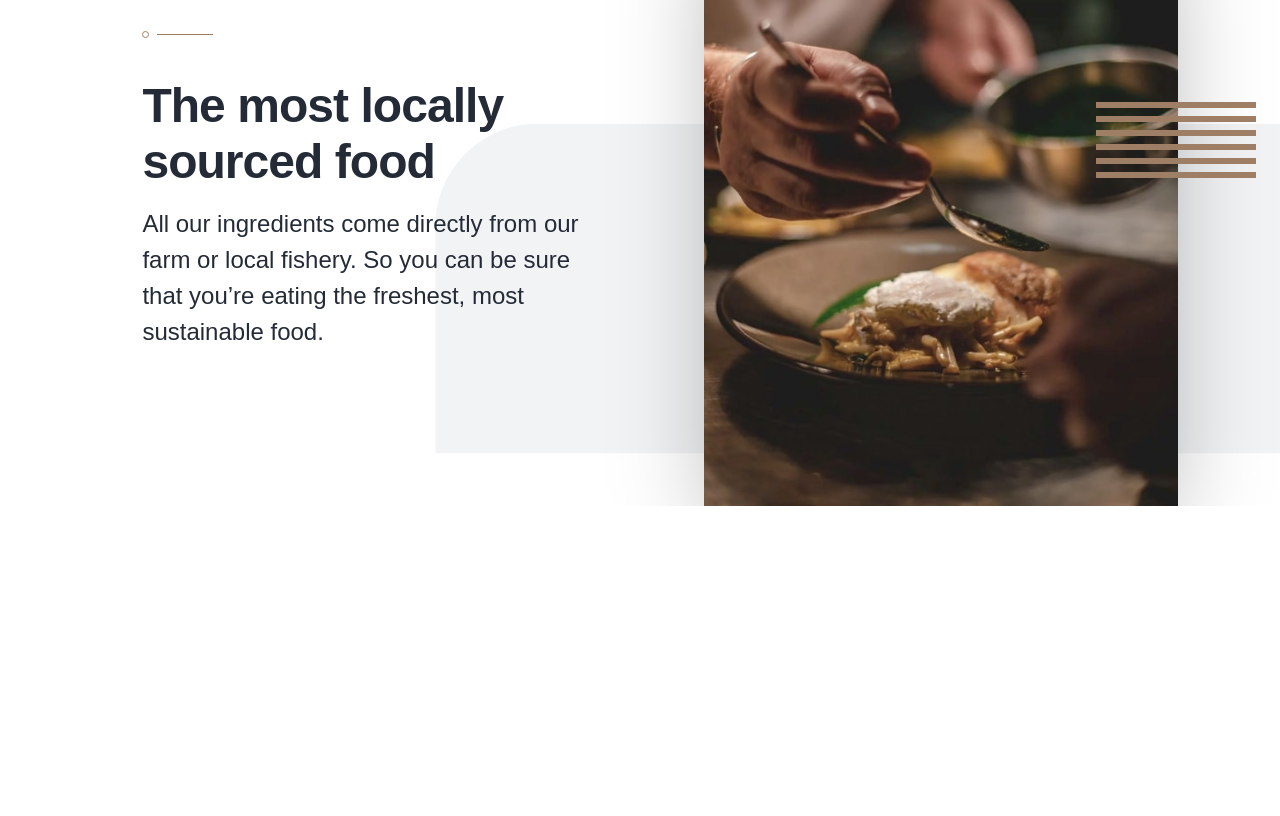
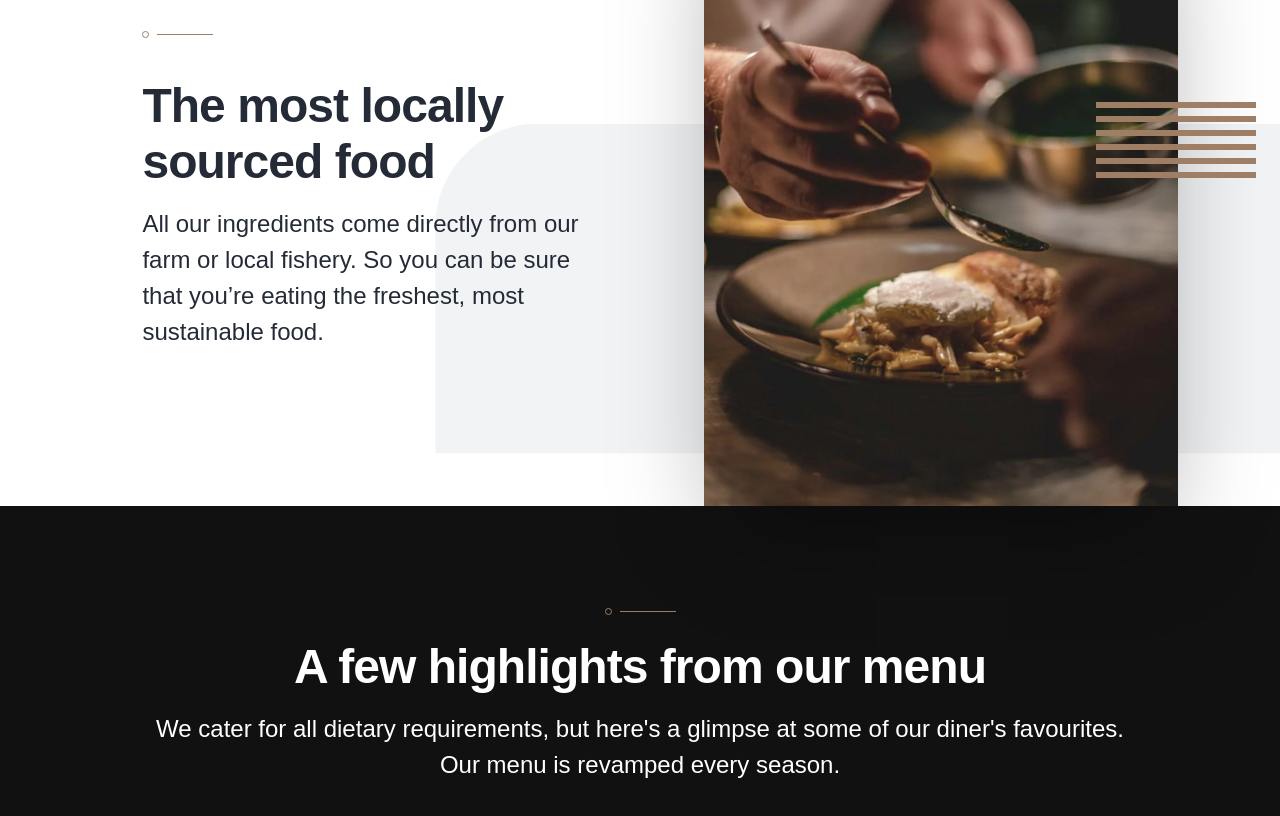
Before and after one commit to anet-eny/dine-restaurant-website, a React (Vite) app: page / in a window 1280 px wide. Shown: the part 1613-2429 px from the top of the page. Before the commit the page ends 2119 px from the top, so only its background shows below. Built offline with nearby package versions, Linux system fonts and the light colour scheme.

Commit message:
feat: create and style HighlightsSection

```diff
--- a/src/App.jsx
+++ b/src/App.jsx
@@ -1,12 +1,14 @@
+import { homeData } from "./data/homeData";
 import FeaturesSection from "./components/FeaturesSection";
 import HeroSection from "./components/HeroSection";
-import { homeData } from "./data/homeData";
+import HighlightsSection from "./components/HighlightsSection";
 
 function App() {
   return (
     <div className="max-w-8xl mx-auto">
       <HeroSection {...homeData.hero} buttonText="book a table" />
       <FeaturesSection features={homeData.features} />
+      <HighlightsSection {...homeData.highlights} />
     </div>
   );
 }
--- /dev/null
+++ b/src/components/HighlightsSection.jsx
@@ -0,0 +1,22 @@
+import patternDivide from "../assets/patterns/pattern-divide.svg";
+import { PADDING } from "../utils/constants";
+
+export default function HighlightsSection({ title, description, items }) {
+  return (
+    <section
+      className="flex flex-col bg-cod-gray text-white"
+      style={{ padding: PADDING }}
+    >
+      <div className="text-center px-10">
+        <img
+          src={patternDivide}
+          alt=""
+          aria-hidden="true"
+          className="mx-auto mb-6"
+        />
+        <h2 className="heading-l mb-4">{title}</h2>
+        <p className="body-text">{description}</p>
+      </div>
+    </section>
+  );
+}
```
